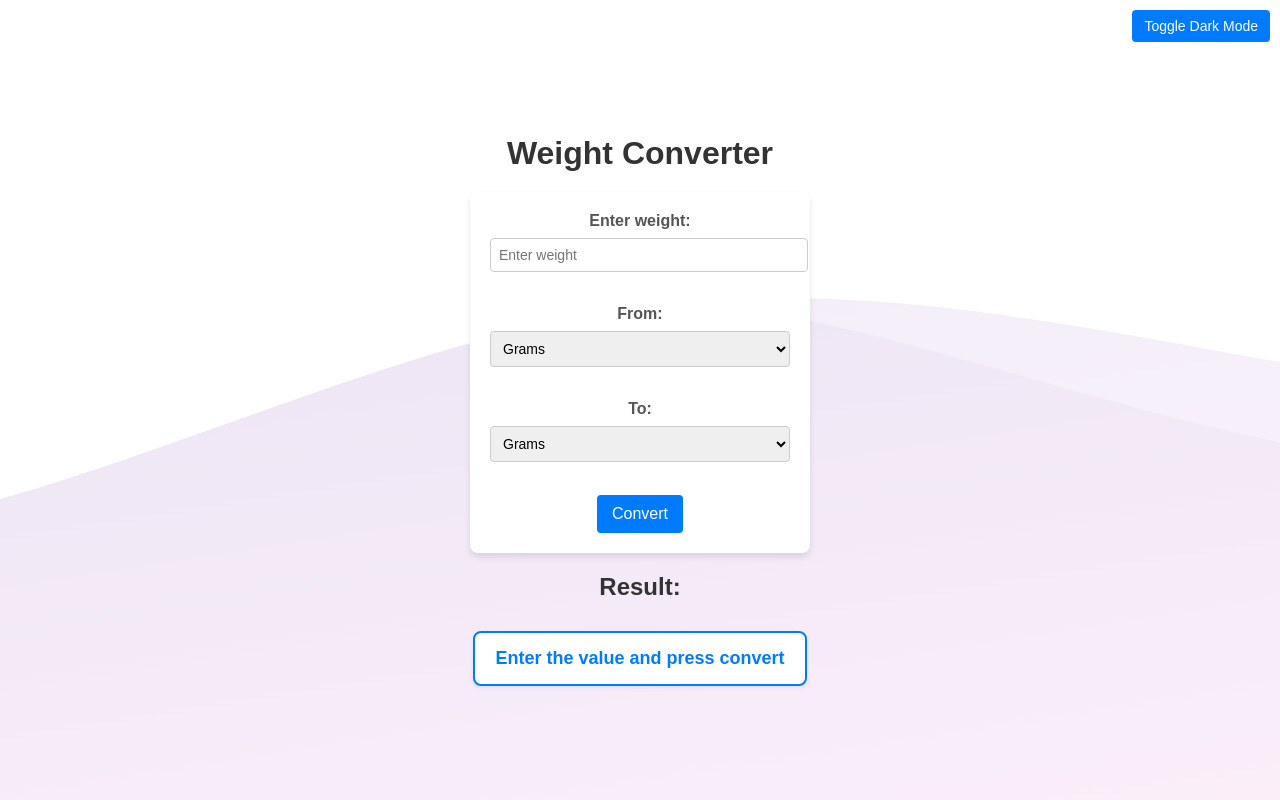
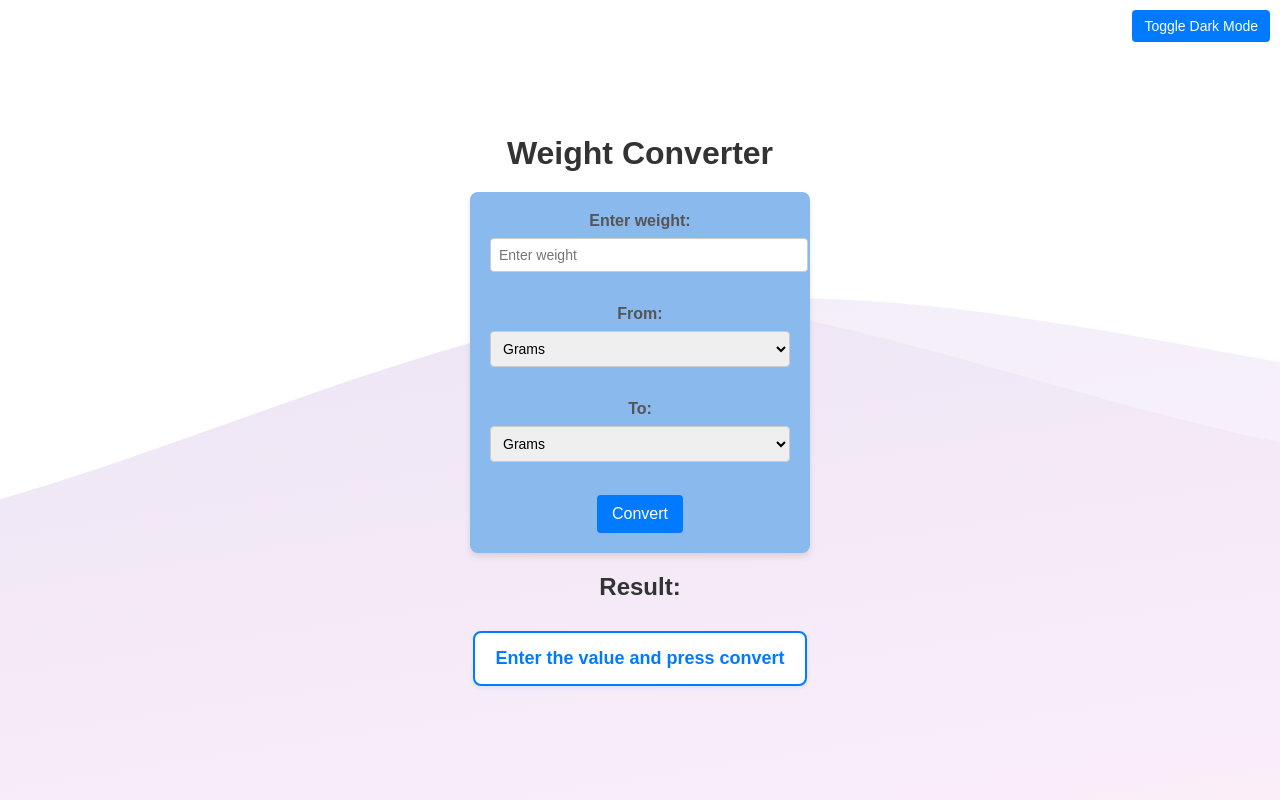
Before and after one commit to Anurag666786/weight_converter_web, a Flask app: page / in a window 1280 px wide. Run offline with Flask 3, Linux system fonts and the light colour scheme.

Commit message:
Application Interface Changed

```diff
--- a/static/style.css
+++ b/static/style.css
@@ -39,7 +39,7 @@ h1 {
 
 /* Form container styling */
 form {
-    background-color: #fff;
+    background-color: #8ab9ee;
     padding: 20px;
     border-radius: 8px;
     box-shadow: 0 4px 6px rgba(0, 0, 0, 0.1);
```
